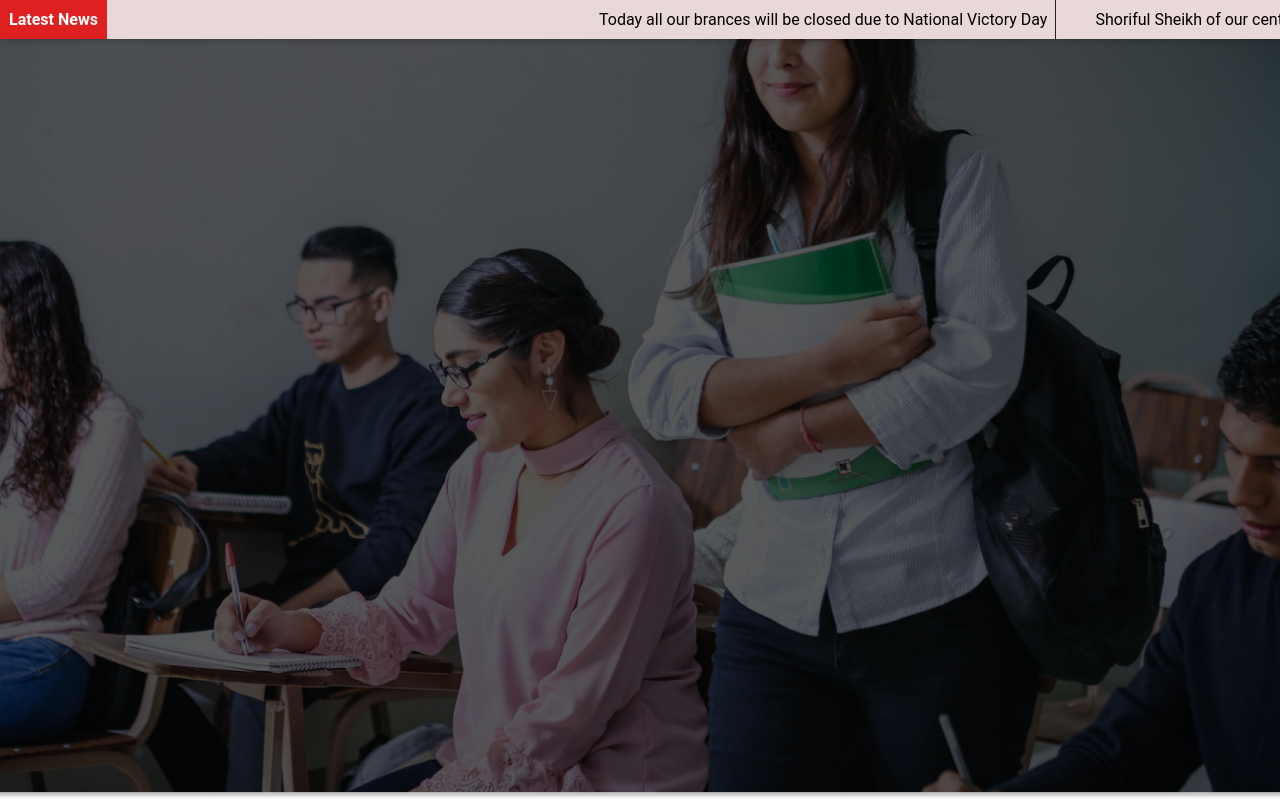
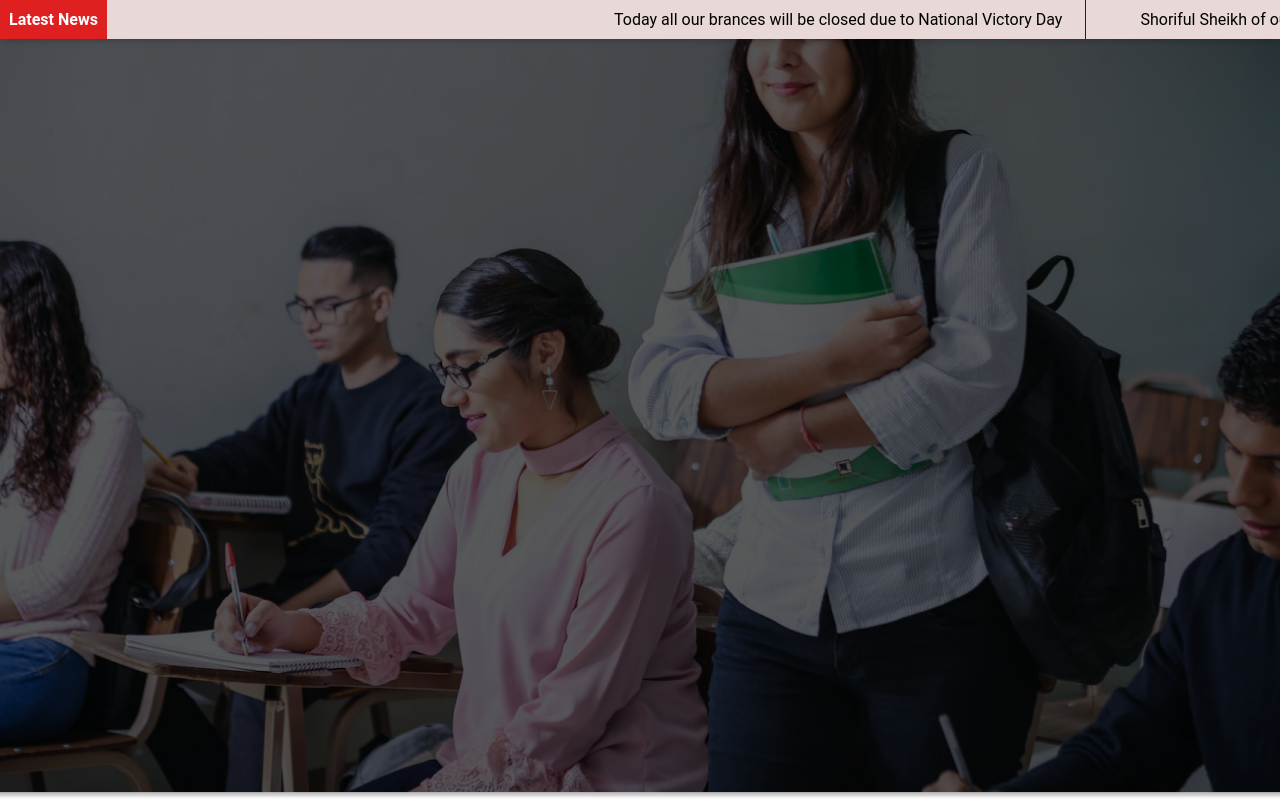
Before and after one commit to nibir4017/EKE, a PHP site: page / in a window 1280 px wide. Shown: the part 80-880 px from the top of the page. Run offline with PHP 8.4, Linux system fonts and the light colour scheme; some web fonts are replaced.

Commit message:
Update style.css

```diff
--- a/css/style.css
+++ b/css/style.css
@@ -125,6 +125,8 @@ nav ul li:hover{
   padding: 10px 24px;
   color: black;
   position: relative;
+    margin-left: 15px;
+    margin-right: 15px;
 }
 
 .news-container ul li::after {
@@ -135,8 +137,7 @@ nav ul li:hover{
   position: absolute;
   top: 0;
   right: 0;
-    margin-left: 15px;
-    margin-right: 15px;
+
 }
 
 .news-container ul li:last-child::after {
```
